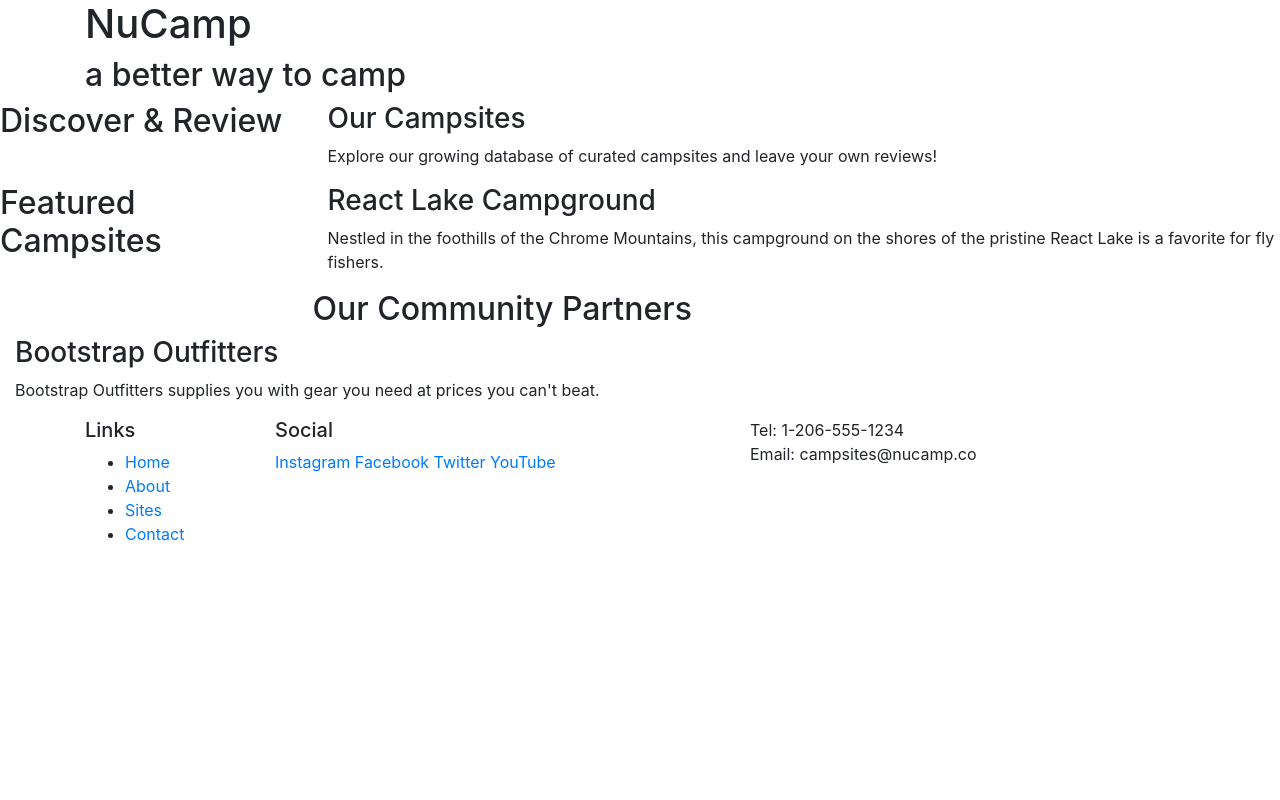
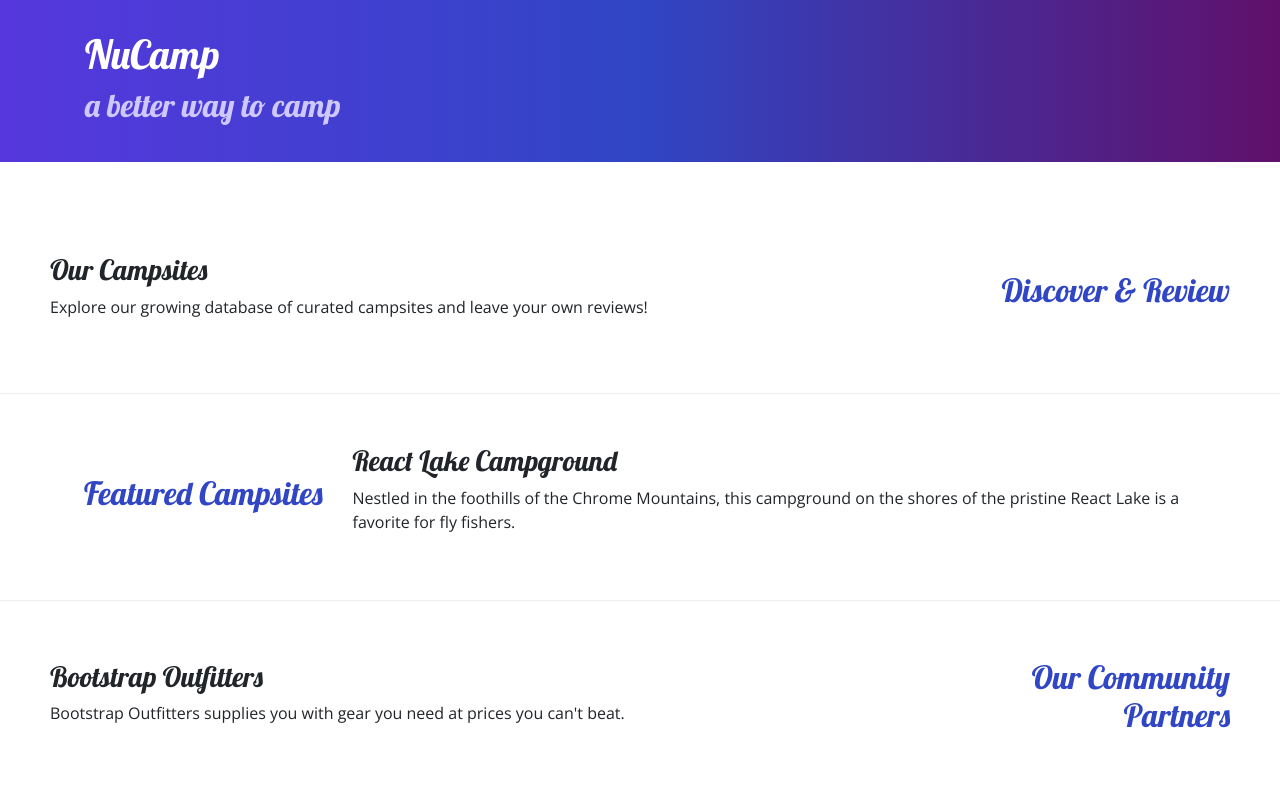
Before and after one commit to jralvarez101/bootstrap-project-setup, a website: page index.html in a window 1280 px wide. Shown: the top 800 px of the page. Drawn offline with nearby package versions, Linux system fonts and the light colour scheme.

Commit message:
adding a few more things

```diff
--- /dev/null
+++ b/css/styles.css
@@ -0,0 +1,32 @@
+body {
+    font-family: "Open Sans", sans-serif;
+}
+
+h1, h2, h3 {
+    font-family: "Lobster", cursive;
+}
+
+h2 {
+    color: #3046C5;
+}
+
+header h2 {
+    color: #CEC8FF;
+}
+
+footer {
+    background-image: linear-gradient(#CEC8FF, white);
+    padding: 20px 0;
+}
+
+.jumbotron {
+    padding: 30px;
+    background-image: linear-gradient(to right, #5637DD, #3046C5, #60106B);
+    color: white;
+}
+
+.row-content {
+    padding: 50px 50px;
+    border-bottom: 1px ridge;
+    min-height: 200px;
+}
--- a/index.html
+++ b/index.html
@@ -9,12 +9,15 @@
       <!-- Bootstrap CSS -->
       <link rel="stylesheet" href="node_modules/bootstrap/dist/css/bootstrap.min.css" />
 
+       <!-- Additional CSS must be placed after Bootstrap CSS -->
+    <link rel="stylesheet" href="https://fonts.googleapis.com/css?family=Lobster|Open+Sans" />
+    <link rel="stylesheet" href="css/styles.css" />
       <title>NuCamp: A Better Way To Camp</title>
 </head>
 
 <body>
 
-    <header>
+    <header class="jumbotron jumbotron-fluid">
         <div class="container">
             <div class="row">
                 <div class= "col">
@@ -26,9 +29,9 @@
     </header>
 
     <div clss="container">
-        <div class="row">
-            <div class="col-sm-4 col-md-3">
-                <h2>Discover & Review</h2>
+        <div class="row row-content align-items-center">
+            <div class="col-sm-4  order-sm-last col-md-3">
+                <h2 class="text-sm-right"> Discover & Review</h2>
             </div>
             <div class="col">
                 <h3>Our Campsites</h3>
@@ -36,9 +39,9 @@
             </div>
         </div>
 
-        <div class="row">
+        <div class="row row-content align-items-center">
             <div class="col-sm-4 col-md-3">
-                <h2>Featured Campsites</h2>
+                <h2 class="text-sm-right">Featured Campsites</h2>
             </div>
             <div class="col">
                 <h3>React Lake Campground</h3>
@@ -46,9 +49,9 @@
             </div>
         </div>
 
-        <div class="row">
-            <div class="col-sm-4 col-md-3"></div>
-                <h2>Our Community Partners</h2>
+        <div class="row row-content align-items-center">
+            <div class="col-sm-4 order-sm-last col-md-3">
+                <h2 class="text-sm-right">Our Community Partners</h2>
             </div>
             <div class="col">
                 <h3>Bootstrap Outfitters</h3>
@@ -56,26 +59,27 @@
             </div>
         </div>
     </div>
+
     <footer>
         <div class="container">
             <div class="row">
-                <div class="col-4 col-sm-2">
+                <div class="col-4 offset-1 col-sm-2">
                     <h5>Links</h5>
-                    <ul>
+                    <ul class="list-unstyled">
                         <li><a href="#">Home</a></li>
                         <li><a href="#">About</a></li>
                         <li><a href="#">Sites</a></li>
                         <li><a href="#">Contact</a></li>
                     </ul>
                 </div>
-                <div class="col-6 col-sm-5">
+                <div class="col-6 col-sm-5 text-center">
                     <h5>Social</h5>
                     <a href="http://instagram.com/">Instagram</a>
                     <a href="http://facebook.com/">Facebook</a>
                     <a href="http://twitter.com/">Twitter</a>
                     <a href="http://youtube.com/">YouTube</a>
                 </div>
-                <div class="col-sm-4">
+                <div class="col-sm-4 text-center">
                     Tel: 1-206-555-1234<br />
                     Email: campsites@nucamp.co
                 </div>
```
